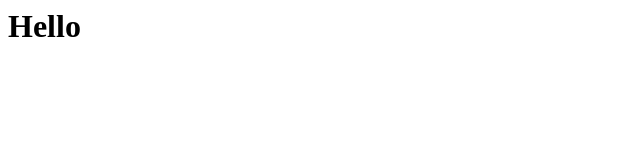
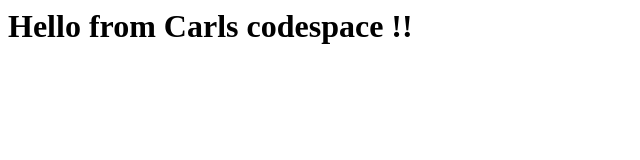
Before and after one commit to cleisegang/skills-code-with-codespaces, a plain HTML site: page index.html in a window 1280 px wide. Shown: the whole page, without its empty margins (0-640 px from the left). Drawn offline with Linux system fonts and the light colour scheme.

Commit message:
Adding hello from carls codespace

```diff
--- a/index.html
+++ b/index.html
@@ -1,3 +1,3 @@
 <html>
-  <h1>Hello</h1>
+  <h1>Hello from Carls codespace !!</h1>
 </html>
```
